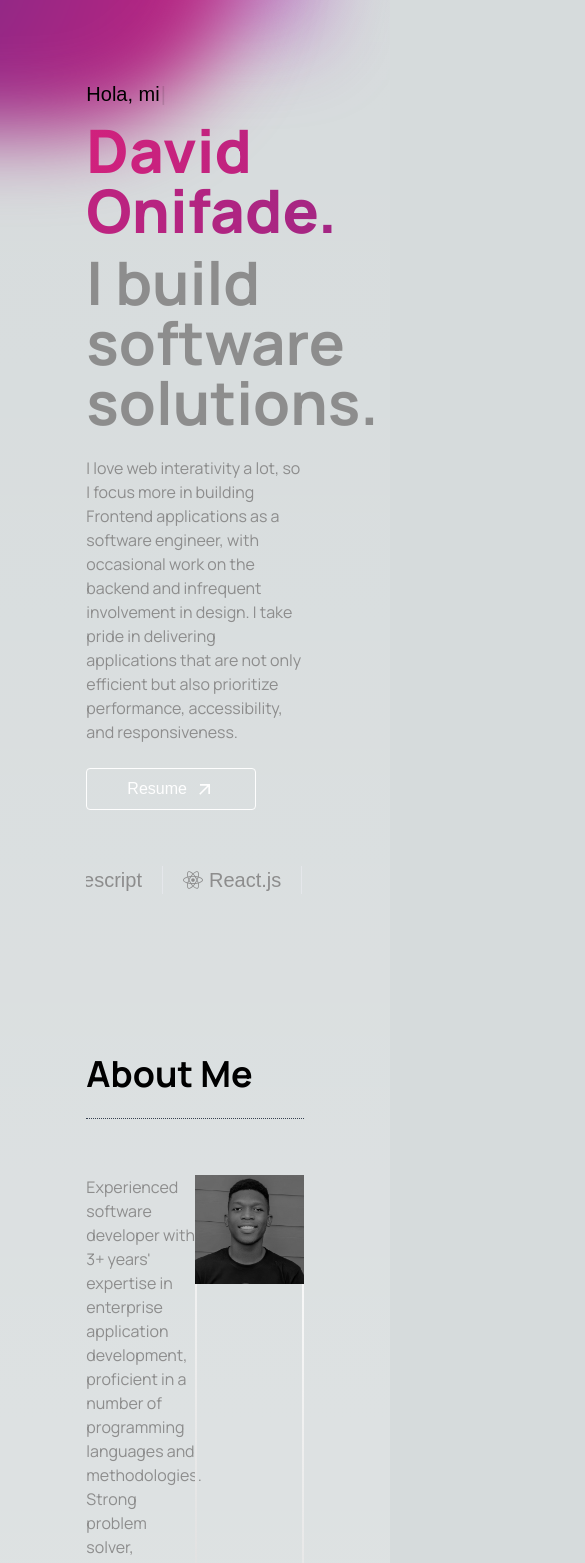
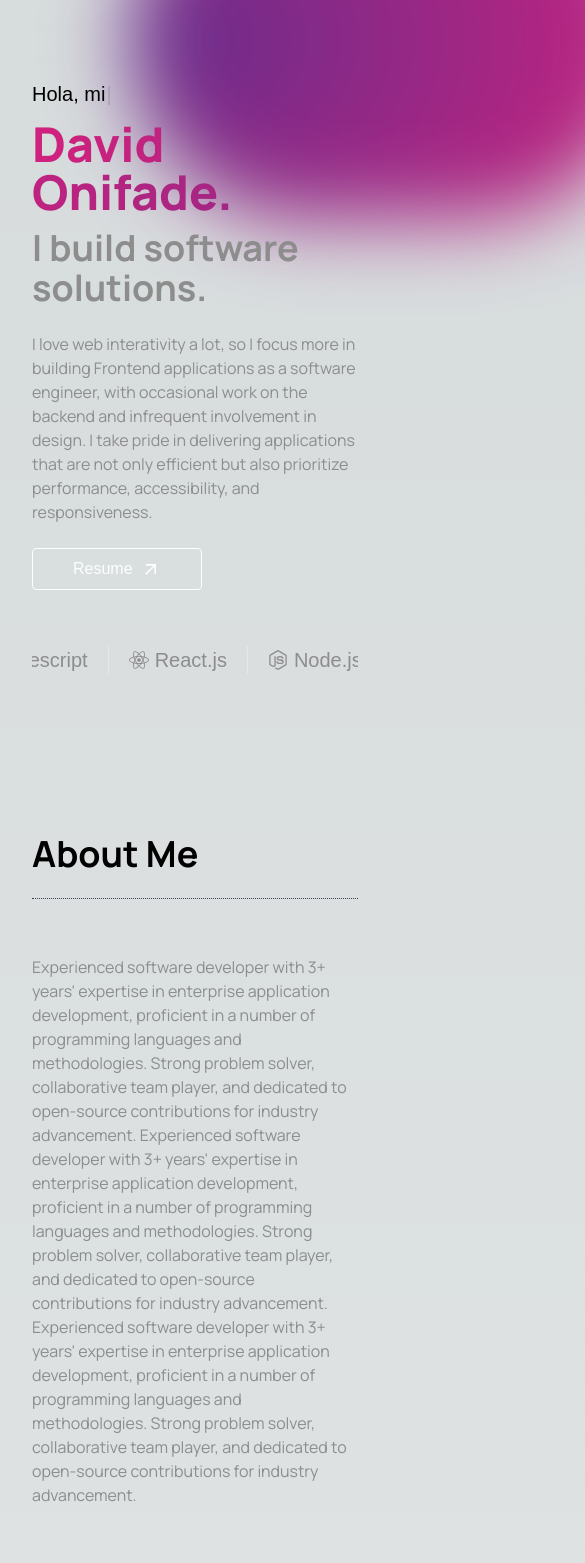
Before and after one commit to zyzer01/portfolio-zyzer, a Next.js app: page / in a window 390 px wide. Shown: the part 140-1703 px from the top of the page, 585 px wide, since content can reach past the window. Built offline with nearby package versions, Linux system fonts and the light colour scheme; a web font is replaced by a local one.

Commit message:
update 9 files

```diff
--- a/src/app/globals.css
+++ b/src/app/globals.css
@@ -39,6 +39,7 @@ h6 {
 }
 
 body {
+  overflow-x: hidden;
   font-family: var(--font-manrope);
   color: rgb(var(--foreground-rgb));
   background: linear-gradient(
--- a/src/app/page.tsx
+++ b/src/app/page.tsx
@@ -12,10 +12,12 @@ import NavBar from '@/components/NavBar';
 
 const Home = () => {
   return (
-    <div>
+    <div className="relative">
       <NavBar />
       {/* gradient starts */}
-      <div className="relative flex place-items-center before:absolute before:h-[300px] before:w-[480px] before:-translate-x-1/2 before:rounded-full before:bg-gradient-radial before:from-secondary before:to-primary before:blur-2xl before:content-[''] after:absolute after:-z-20 after:h-[180px] after:w-[240px] after:translate-x-1/3 after:bg-gradient-conic after:from-secondary after:via-fuchsia-700 after:blur-2xl after:content-[''] before:h-[360px] z-[-1] animate-bg-gradient"></div>
+      <div className="flex justify-end absolute top-0 right-0">
+        <div className="relative before:absolute before:h-[350px] before:w-[520px] before:-translate-x-1/2 before:rounded-full before:bg-gradient-radial before:from-secondary before:to-primary before:blur-2xl before:content-[''] after:absolute after:-z-20 after:h-[200px] after:w-[260px] after:translate-x-1/3 after:bg-gradient-conic after:from-secondary after:via-fuchsia-700 after:blur-2xl after:content-[''] before:h-[360px] z-[-1] animate-bg-gradient"></div>
+      </div>
       {/* gradient ends */}
       <div className="grid grid-cols-6 px-8 lg-px-16 xl:px-20">
         <div>
@@ -29,7 +31,7 @@ const Home = () => {
             ))}
           </div>
         </div>
-        <div className="col-start-2 col-span-4">
+        <div className="col-span-6 md:col-span-4">
           <Hero />
           <Spacer />
           <About />
--- a/src/components/About.tsx
+++ b/src/components/About.tsx
@@ -8,7 +8,7 @@ const About = () => {
       <div className="mb-14 border-b pb-6 border-gray-700 border-dotted">
         <h1 className="text-4xl font-bold">About Me</h1>
       </div>
-      <div className="grid grid-cols-2 md:gap-16">
+      <div className="grid grid-cols-1 md:grid-cols-2 gap-16">
         <div>
           <p className="text-shade">
             Experienced software developer with 3+ years' expertise in enterprise application
--- a/src/components/Experience.tsx
+++ b/src/components/Experience.tsx
@@ -18,7 +18,7 @@ const Experience = () => {
       <div className="mb-14 border-b pb-6 border-gray-700 border-dotted">
         <h1 className="text-4xl font-bold">Experience</h1>
       </div>
-      <div className="grid grid-cols-3 gap-8 text-shade">
+      <div className="grid grid-cols-1 md:grid-cols-3 gap-8 text-shade">
         <div>
           <nav className="proggy text-xl">
             <ul className="flex flex-col space-y-4 transition-all ease duration-300">
@@ -36,7 +36,7 @@ const Experience = () => {
           </nav>
         </div>
 
-        <div className="col-span-2">
+        <div className="col-span-3 md:col-span-2">
           <AnimatePresence>
             <div>
               {activeItem && (
--- a/src/components/Footer.tsx
+++ b/src/components/Footer.tsx
@@ -9,7 +9,7 @@ const Footer = () => {
           And That's a Wrap – Until Our Code Cross Paths Again!
         </h1>
       </div>
-      <div className="flex flex-col justify-center items-center space-y-6 md:px-32 text-shade">
+      <div className="flex flex-col justify-center items-center space-y-6 px-8 md:px-16 lg:px-32 text-shade">
         <p>
           Thanks for exploring my digital playground! If you've got a project that needs some tech
           love or just want to share a good coding joke, I'm all in!
--- a/src/components/Hero.tsx
+++ b/src/components/Hero.tsx
@@ -26,12 +26,12 @@ const Hero = () => {
             }}
           />
         </div>
-        <h1 className="text-6xl font-extrabold my-3">
+        <h1 className="text-5xl md:text-6xl font-extrabold my-3">
           <span className="bg-clip-text text-transparent bg-gradient-to-r from-primary to-secondary animate-gradient">
             David Onifade.
           </span>
         </h1>
-        <h2 className="text-6xl font-bold text-shade">I build software solutions.</h2>
+        <h2 className="text-4xl md:text-6xl font-bold text-shade">I build software solutions.</h2>
       </div>
       <h6>
         I love web interativity a lot, so I focus more in building Frontend applications as a
--- a/src/components/OtherProjects.tsx
+++ b/src/components/OtherProjects.tsx
@@ -19,7 +19,7 @@ const OtherProjects = () => {
         </Link>
       </div>
 
-      <div className="grid grid-cols-3 gap-8 pt-16">
+      <div className="grid grid-cols-1 sm:grid-cols-2 lg:grid-cols-3 gap-8 pt-16">
         {otherProjects.map((item) => (
           <div className="border border-gray-600 border-dotted p-8 rounded">
             <div className="flex justify-between items-center text-shade">
--- a/src/components/Projects.tsx
+++ b/src/components/Projects.tsx
@@ -13,7 +13,7 @@ const Projects = () => {
 
       {projects.map((item) => (
         <div
-          className="relative grid grid-cols-2 gap-8 place-items-center border border-gray-600 border-dotted rounded p-8 mb-24"
+          className="relative grid grid-cols-1 md:grid-cols-2 gap-8 place-items-center border border-gray-600 border-dotted rounded p-8 mb-24"
           key={item.id}>
           {item.isReversed ? (
             <>
--- a/src/utils/items.tsx
+++ b/src/utils/items.tsx
@@ -149,7 +149,7 @@ export const projects = [
   },
   {
     id: 3,
-    name: 'Cohost',
+    name: 'Cohosts',
     color: 'purple',
     phoneBgColor: 'purple',
     projectLogo: '/images/Cohosts-1-1.png',
```
